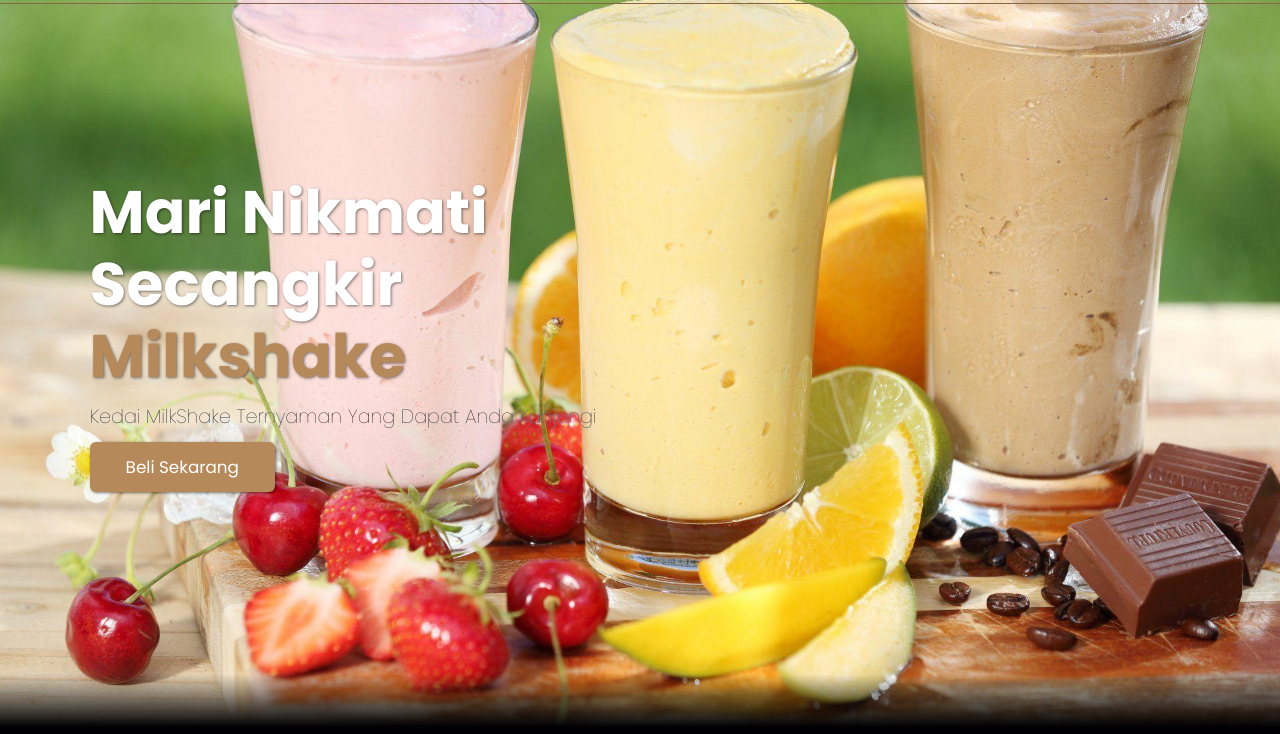
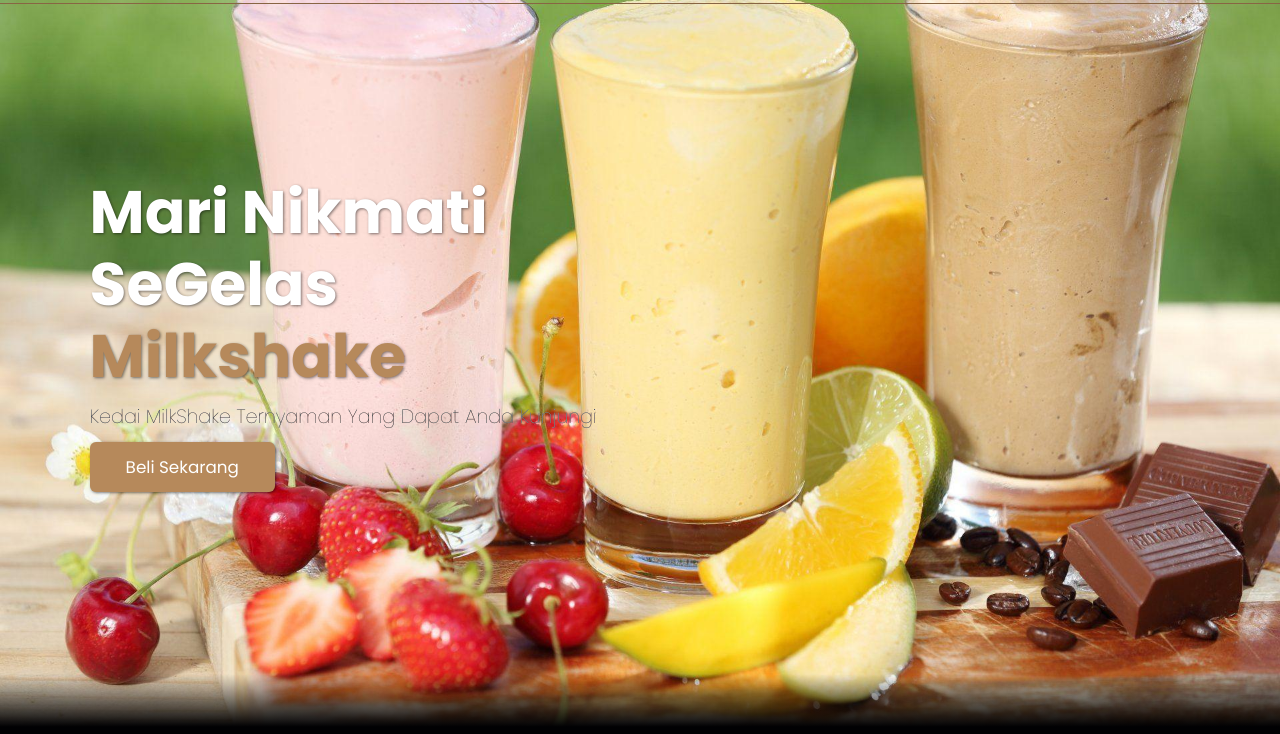
Before and after one commit to rikoabdiprayasa/riko, a plain HTML site: page index.html in a window 1280 px wide. Shown: the part 66-800 px from the top of the page. Drawn offline with nearby package versions, Linux system fonts and the light colour scheme.

Commit message:
Add files via upload

```diff
--- a/index.html
+++ b/index.html
@@ -76,7 +76,7 @@
     <!-- Hero Section Start -->
     <section class="hero" id="home">
       <main class="content">
-        <h1>Mari Nikmati Secangkir <span>Milkshake</span></h1>
+        <h1>Mari Nikmati SeGelas <span>Milkshake</span></h1>
         <p>
           Kedai MilkShake Ternyaman Yang Dapat Anda Kunjungi
         </p>
```
